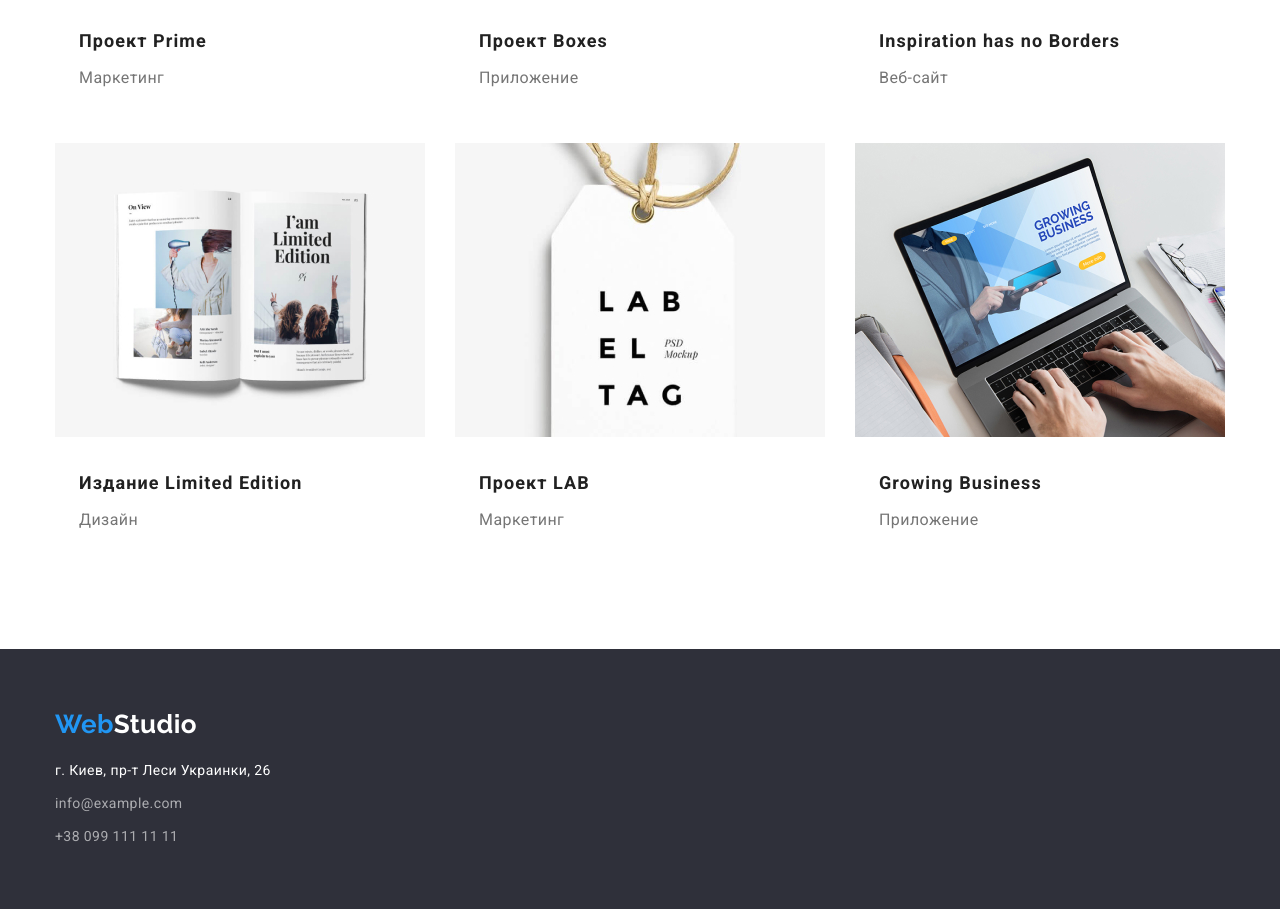
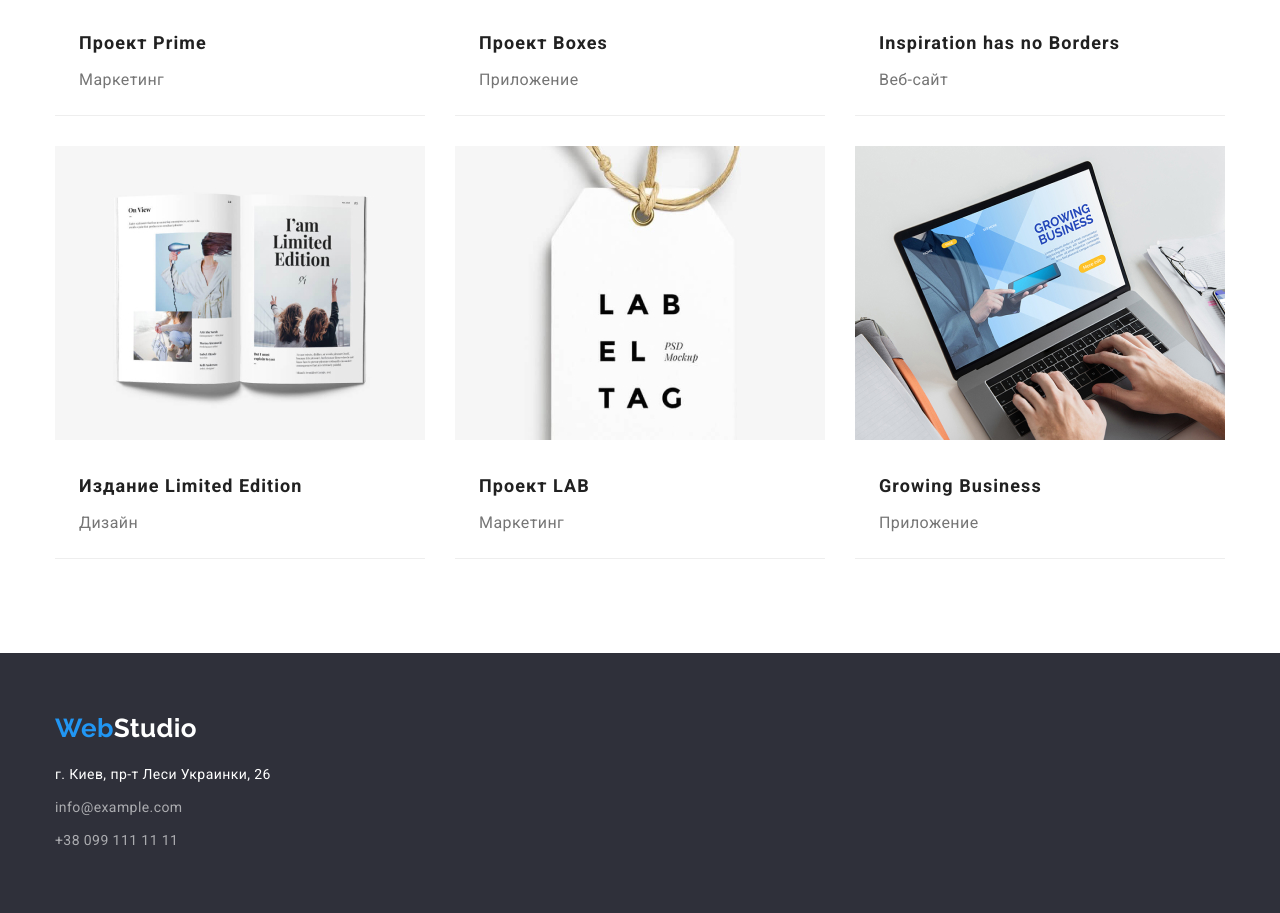
Before and after one commit to Vladislav220294/goit-markup-hw-03, a plain HTML site: page portfolio.html in a window 1280 px wide. Shown: the part 1013-1926 px from the top of the page. Drawn offline with Linux system fonts and the light colour scheme.

Commit message:
добавляет рамки бб

```diff
--- a/css/styles.css
+++ b/css/styles.css
@@ -90,6 +90,7 @@ ul {
   display: flex;
   justify-content: start;
   align-items: center;
+  border-bottom: 1px solid #ececec;
 }
 .header-list {
   display: flex;
@@ -268,6 +269,9 @@ ul {
 .btn-item:not(:last-child) {
   margin-right: 8px;
 }
+.projects-item {
+  border-bottom: 1px solid #eeeeee;
+}
 .projects-item:not(:nth-child(3n)) {
   margin-right: 30px;
 }
```
